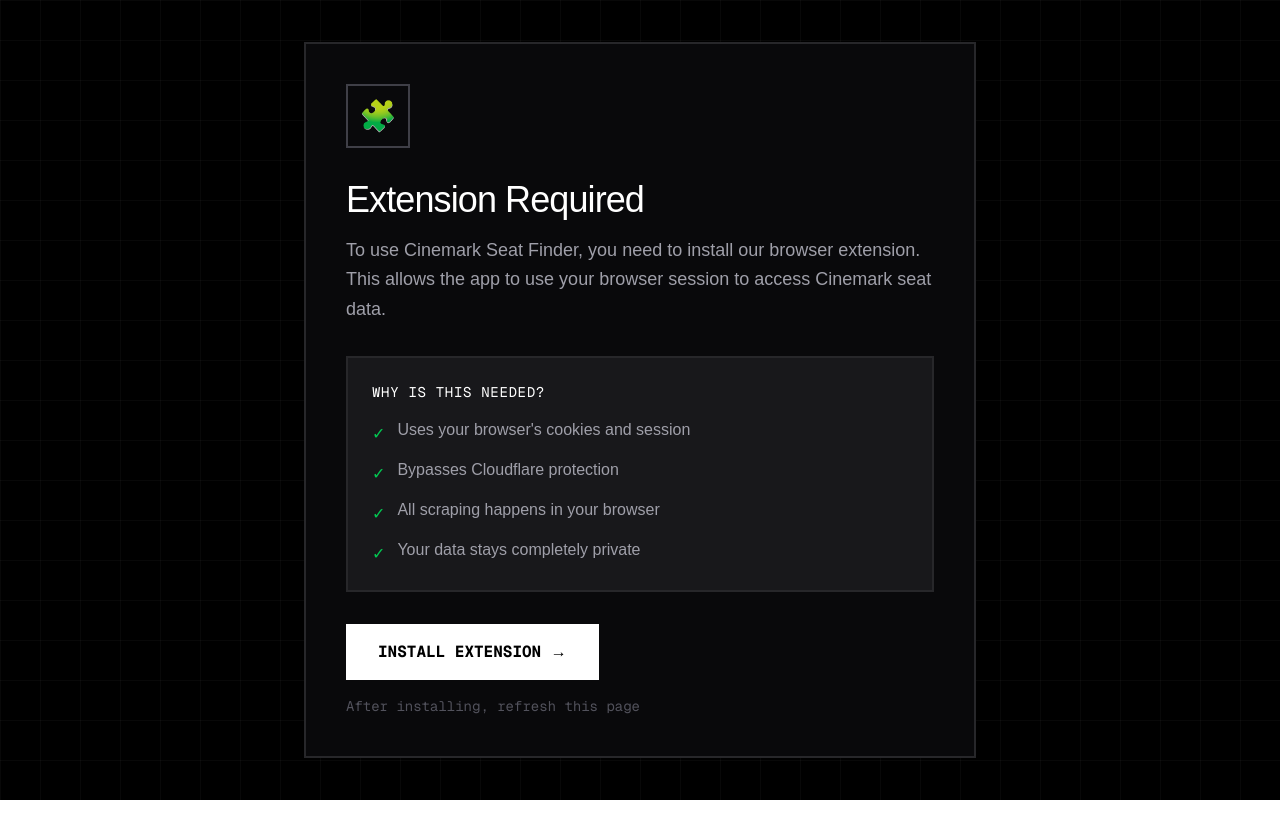
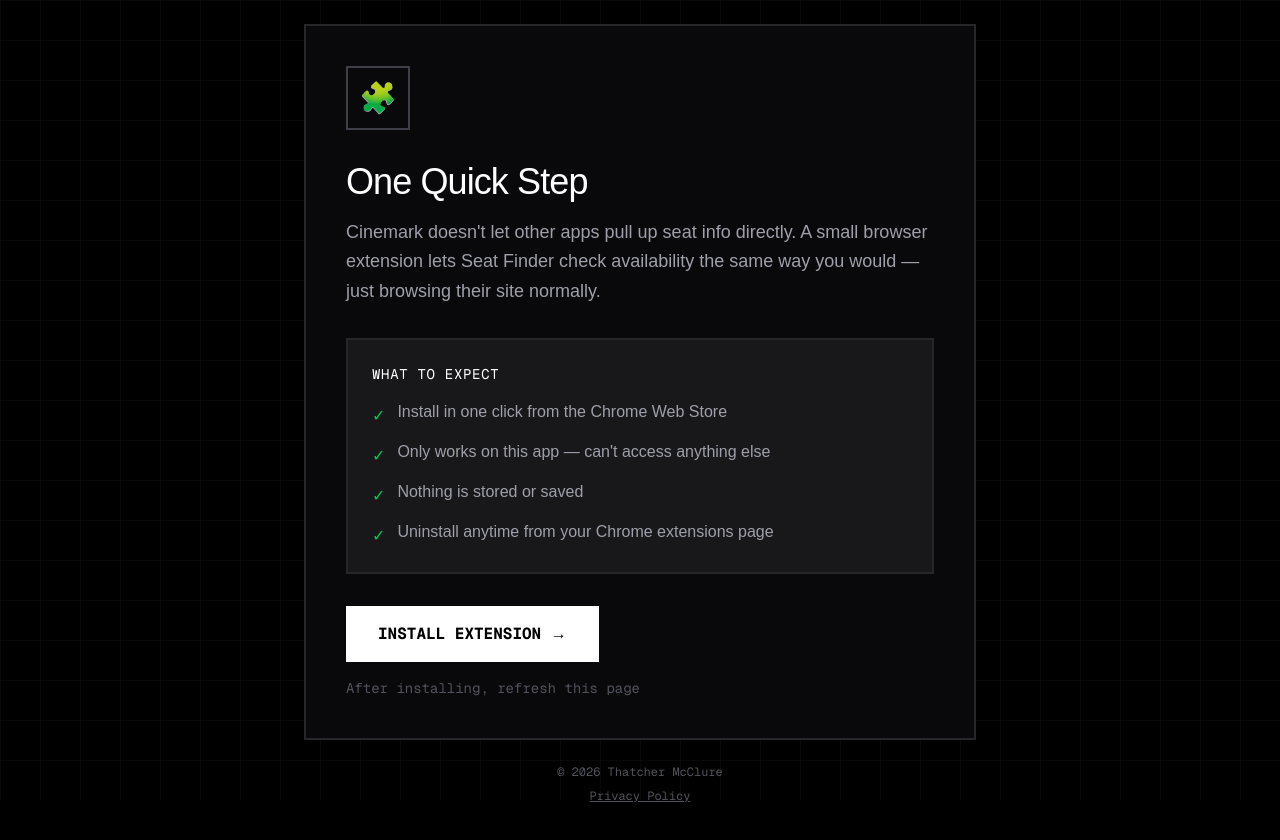
Before and after one commit to ThatcherMcc/better-cinemark-searches-webapp, a Next.js app: page / in a window 1280 px wide. Shown: the top 840 px of the page. Before the commit the page ends 800 px from the top, so only its background shows below. Built offline with nearby package versions, Linux system fonts and the light colour scheme.

Commit message:
fix: Privacy Policy in the footer

```diff
--- a/src/app/page.tsx
+++ b/src/app/page.tsx
@@ -267,39 +267,40 @@
       <div className="min-h-screen bg-black">
         <div className="fixed inset-0 bg-[linear-gradient(rgba(255,255,255,0.03)_1px,transparent_1px),linear-gradient(90deg,rgba(255,255,255,0.03)_1px,transparent_1px)] bg-[size:40px_40px] pointer-events-none" />
 
-        <div className="relative z-10 min-h-screen flex items-center justify-center p-6">
+        <div className="relative z-10 min-h-screen flex flex-col items-center justify-center p-6">
           <div className="max-w-2xl w-full border-2 border-zinc-800 bg-zinc-950 p-10">
             <div className="w-16 h-16 border-2 border-zinc-700 flex items-center justify-center mb-8 text-3xl">
               🧩
             </div>
 
             <h1 className="text-4xl font-light text-white mb-4 tracking-tight">
-              Extension Required
+              One Quick Step
             </h1>
 
             <p className="text-zinc-400 mb-8 text-lg leading-relaxed">
-              To use Cinemark Seat Finder, you need to install our browser extension.
-              This allows the app to use your browser session to access Cinemark seat data.
+              Cinemark doesn't let other apps pull up seat info directly.
+              A small browser extension lets Seat Finder check availability
+              the same way you would — just browsing their site normally.
             </p>
 
             <div className="bg-zinc-900 border-2 border-zinc-800 p-6 mb-8">
-              <h3 className="text-white font-mono mb-4 text-sm uppercase tracking-wider">Why is this needed?</h3>
+              <h3 className="text-white font-mono mb-4 text-sm uppercase tracking-wider">What to expect</h3>
               <ul className="text-zinc-400 space-y-3">
                 <li className="flex items-start gap-3">
                   <span className="text-green-500 mt-1">✓</span>
-                  <span>Uses your browser's cookies and session</span>
+                  <span>Install in one click from the Chrome Web Store</span>
                 </li>
                 <li className="flex items-start gap-3">
                   <span className="text-green-500 mt-1">✓</span>
-                  <span>Bypasses Cloudflare protection</span>
+                  <span>Only works on this app — can't access anything else</span>
                 </li>
                 <li className="flex items-start gap-3">
                   <span className="text-green-500 mt-1">✓</span>
-                  <span>All scraping happens in your browser</span>
+                  <span>Nothing is stored or saved</span>
                 </li>
                 <li className="flex items-start gap-3">
                   <span className="text-green-500 mt-1">✓</span>
-                  <span>Your data stays completely private</span>
+                  <span>Uninstall anytime from your Chrome extensions page</span>
                 </li>
               </ul>
             </div>
@@ -318,6 +319,12 @@
               After installing, refresh this page
             </p>
           </div>
+          <footer className="py-6 text-center text-zinc-600 text-xs font-mono">
+            <p>© {new Date().getFullYear()} Thatcher McClure</p>
+            <a href="/privacy" className="hover:text-white transition-colors underline mt-2 inline-block">
+              Privacy Policy
+            </a>
+          </footer>
         </div>
       </div>
     );
```
